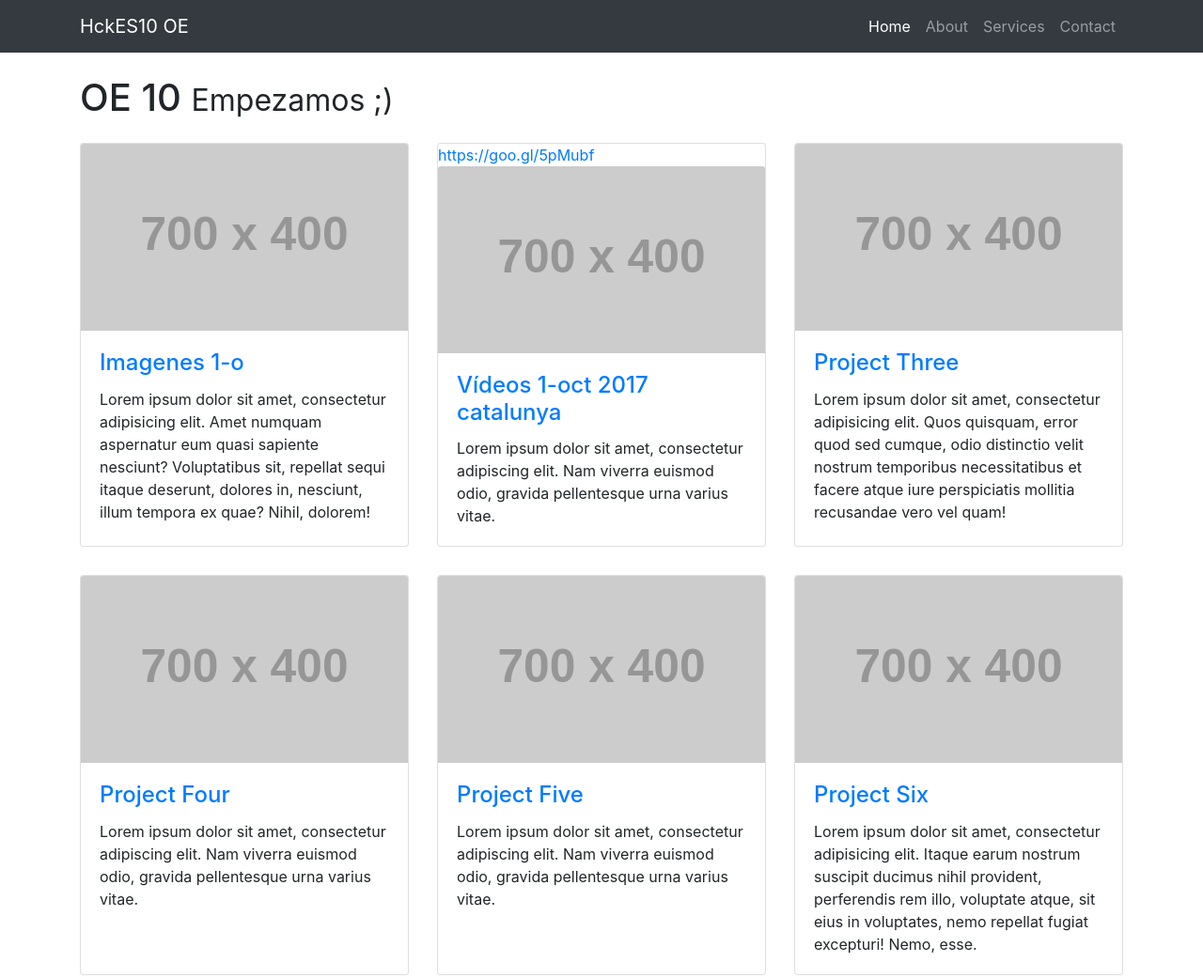
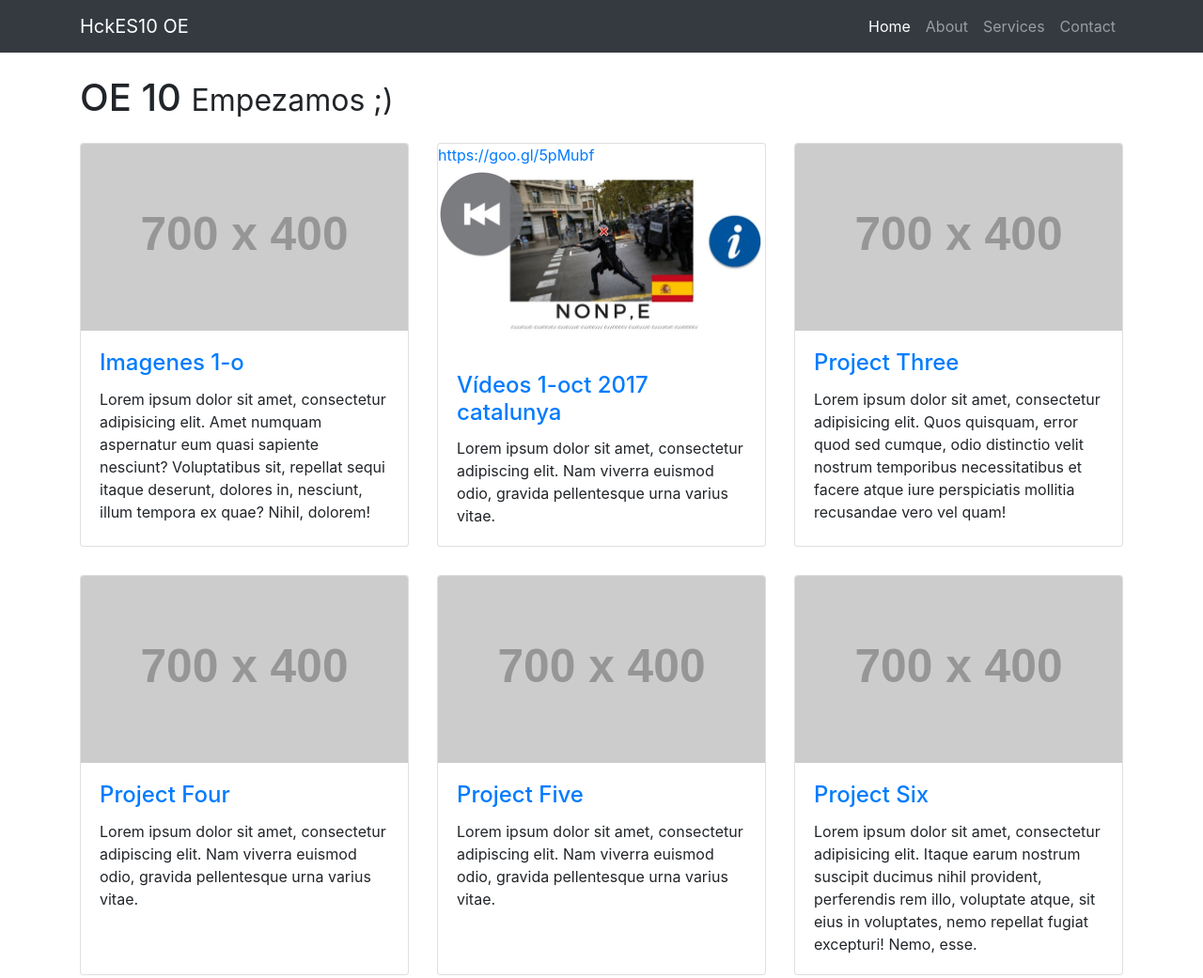
Before and after one commit to testnpnoe/hckes1-0, a website: page index.html in a window 1280 px wide. Shown: the top 1041 px of the page at 94% size. Drawn offline with Linux system fonts and the light colour scheme; placeholder pictures from the web are drawn by us.

Commit message:
Update index.html

```diff
--- a/index.html
+++ b/index.html
@@ -70,7 +70,7 @@
         </div>
         <div class="col-lg-4 col-sm-6 portfolio-item">
           <div class="card h-100">
-            <a href="#">https://goo.gl/5pMubf<img class="card-img-top" src="http://placehold.it/700x400" alt=""></a>
+            <a href="#">https://goo.gl/5pMubf<img class="card-img-top" src="https://raw.githubusercontent.com/testnpnoe/hckes1-0/master/ertificate.jpg" alt=""></a>
             <div class="card-body">
               <h4 class="card-title">
                 <a href="#">Vídeos 1-oct 2017 catalunya</a>
```
